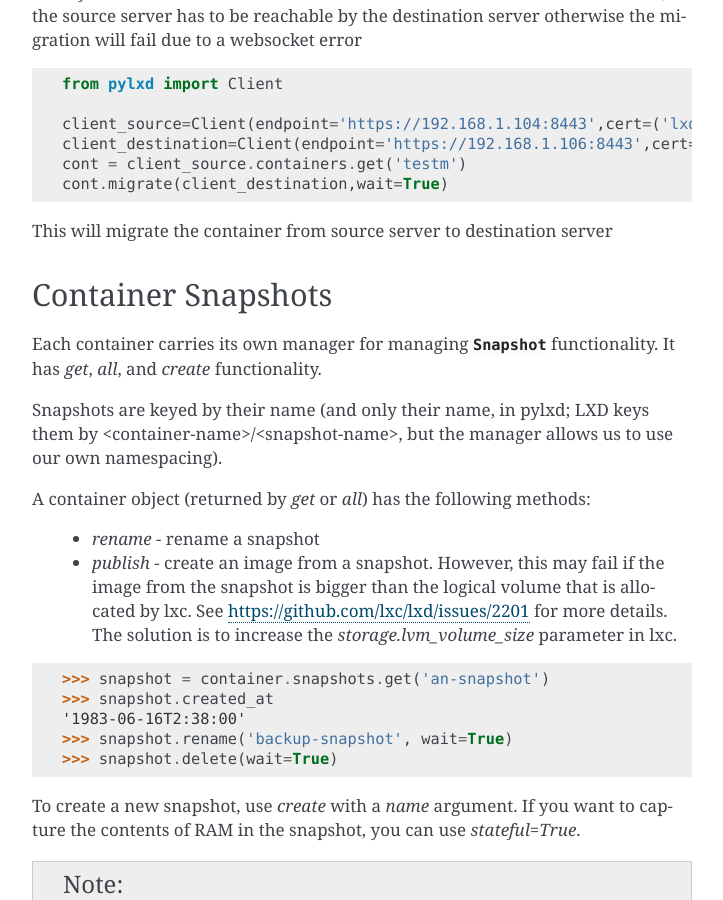
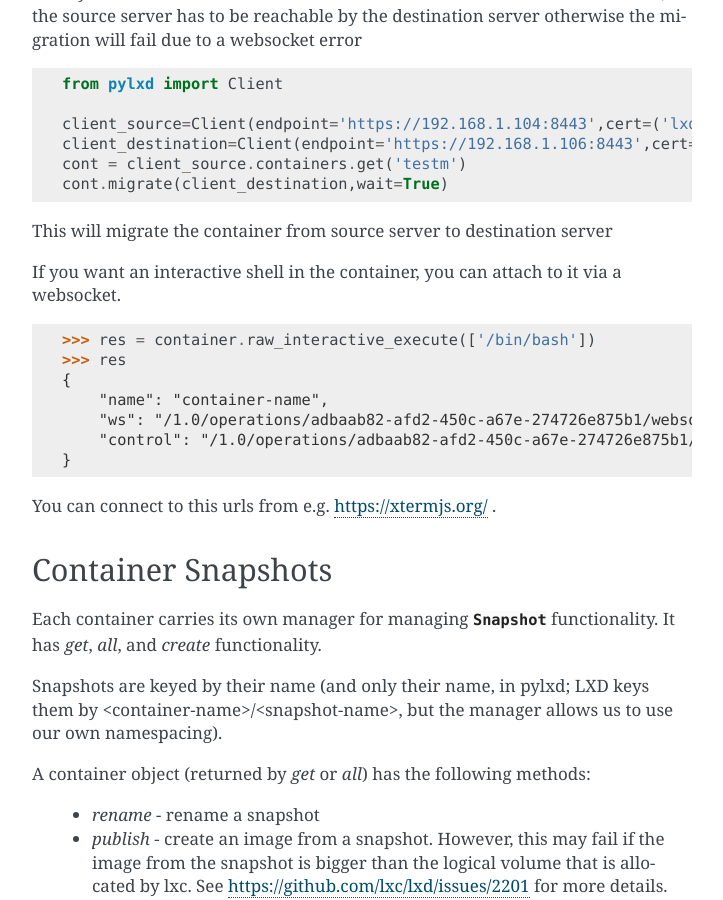
Before and after one commit to canonical/pylxd, a Sphinx documentation site: the page built from doc/source/containers.rst, in a window 1280 px wide and 900 px high, scrolled down 3027 px. Shown: the whole window, without its empty margins (388-1111 px from the left). Built offline with Sphinx 7.4.7, drawn with Linux system fonts in a browser that asks for light colours; some of the changed text lies outside the part shown.

Commit message:
Added example on websocket use and clarified the urls are returned
Signed-off-by: Felix Engelmann <fe-github@nlogn.org>

```diff
--- a/doc/source/containers.rst
+++ b/doc/source/containers.rst
@@ -64,8 +64,8 @@ Container methods
     a list, in the form of `subprocess.Popen` with each item of the command
     as a separate item in the list. Returns a tuple of `(exit_code, stdout, stderr)`.
     This method will block while the command is executed.
-  - `interactive_execute` - Execute a command on the container. It will return
-    an interactive websocket and the execution only starts after a client connected to the websocket.
+  - `raw_interactive_execute` - Execute a command on the container. It will return
+    an url to an interactive websocket and the execution only starts after a client connected to the websocket.
   - `migrate` - Migrate the container. The first argument is a client
     connection to the destination server. This call is asynchronous, so
     `wait=True` is optional. The container on the new client is returned.
@@ -165,6 +165,20 @@ the source server has to be reachable by the destination server otherwise the mi
 
 This will migrate the container from source server to destination server
 
+If you want an interactive shell in the container, you can attach to it via a websocket.
+
+.. code-block:: python
+
+    >>> res = container.raw_interactive_execute(['/bin/bash'])
+    >>> res
+    {
+        "name": "container-name",
+        "ws": "/1.0/operations/adbaab82-afd2-450c-a67e-274726e875b1/websocket?secret=ef3dbdc103ec5c90fc6359c8e087dcaf1bc3eb46c76117289f34a8f949e08d87",
+        "control": "/1.0/operations/adbaab82-afd2-450c-a67e-274726e875b1/websocket?secret=dbbc67833009339d45140671773ac55b513e78b219f9f39609247a2d10458084"
+    }
+
+You can connect to this urls from e.g. https://xtermjs.org/ .
+
 Container Snapshots
 -------------------
 
```
Also changed, not shown: 1 other file.
